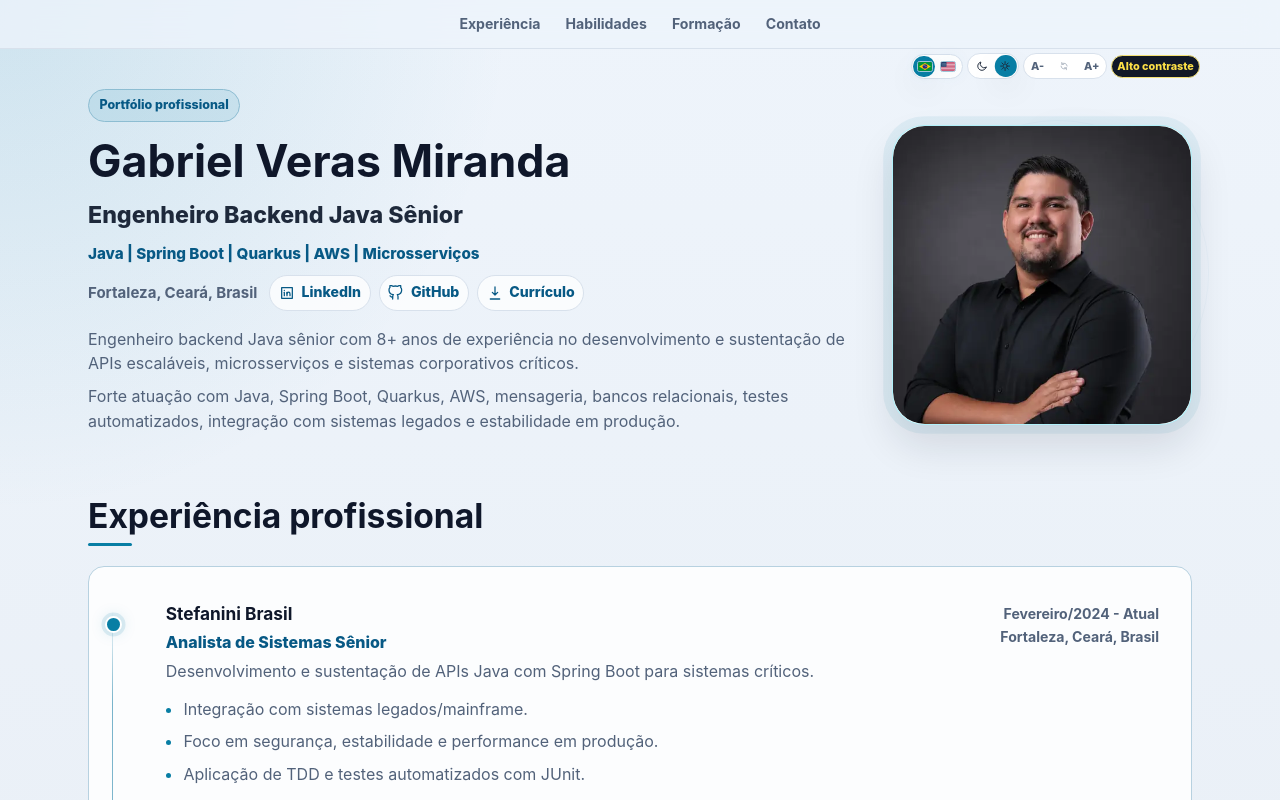
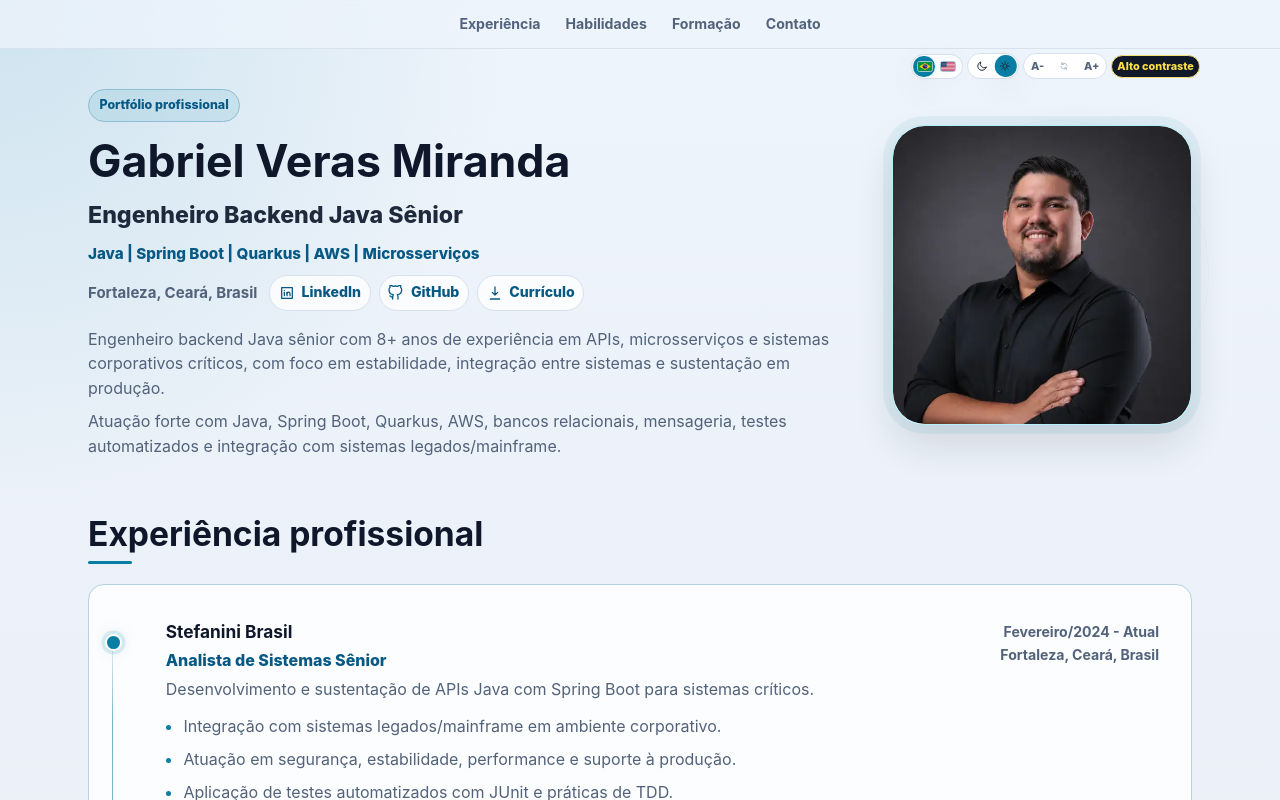
Before and after one commit to gabrielverasm/gabrielveras.dev, an Angular app: page / in a window 1280 px wide. Shown: the top 800 px of the page. Built offline with nearby package versions, Linux system fonts and the light colour scheme.

Commit message:
content: strengthen recruiter positioning

```diff
--- a/src/app/core/i18n/content.en.ts
+++ b/src/app/core/i18n/content.en.ts
@@ -43,8 +43,8 @@ export const CONTENT_EN: PortfolioContent = {
     stackSubtitle: 'Java | Spring Boot | Quarkus | AWS | Microservices',
     location: 'Fortaleza, Ceará, Brazil',
     summary: [
-      'Senior Java Backend Engineer with 8+ years of experience building and maintaining scalable APIs, microservices and enterprise-grade systems.',
-      'Strong background in Java, Spring Boot, Quarkus, AWS, messaging, relational databases, automated testing, legacy system integration and production stability.',
+      'Senior Java Backend Engineer with 8+ years of experience in APIs, microservices and mission-critical enterprise systems, focused on stability, system integration and production reliability.',
+      'Strong background in Java, Spring Boot, Quarkus, AWS, relational databases, messaging, automated testing and legacy/mainframe system integration.',
     ],
     linkedinActionLabel: 'LinkedIn',
     githubActionLabel: 'GitHub',
@@ -142,9 +142,9 @@ export const CONTENT_EN: PortfolioContent = {
         shortSummary:
           'Designed and maintained Java backend APIs using Spring Boot for mission-critical systems.',
         highlights: [
-          'Integrated legacy/mainframe platforms.',
-          'Focused on security, stability and production performance.',
-          'Applied TDD practices and automated tests with JUnit.',
+          'Integrated enterprise systems with legacy/mainframe platforms.',
+          'Worked on security, stability, performance and production support.',
+          'Applied automated testing with JUnit and TDD practices.',
         ],
         details: [
           'Designed and maintained Java backend APIs using Spring Boot for mission-critical systems, integrating legacy/mainframe platforms with focus on security, stability and production performance.',
@@ -444,7 +444,7 @@ export const CONTENT_EN: PortfolioContent = {
   contact: {
     title: 'Contact',
     intro:
-      'Open to remote opportunities in Java backend engineering, focused on APIs, microservices, AWS, messaging and mission-critical enterprise systems.',
+      'Open to conversations about senior Java backend opportunities, API architecture, microservices and enterprise systems.',
     footerText:
       'Professional portfolio focused on Java backend engineering, architecture and scalable systems.',
     emailLabel: 'Send email',
--- a/src/app/core/i18n/content.pt.ts
+++ b/src/app/core/i18n/content.pt.ts
@@ -43,8 +43,8 @@ export const CONTENT_PT: PortfolioContent = {
     stackSubtitle: 'Java | Spring Boot | Quarkus | AWS | Microsserviços',
     location: 'Fortaleza, Ceará, Brasil',
     summary: [
-      'Engenheiro backend Java sênior com 8+ anos de experiência no desenvolvimento e sustentação de APIs escaláveis, microsserviços e sistemas corporativos críticos.',
-      'Forte atuação com Java, Spring Boot, Quarkus, AWS, mensageria, bancos relacionais, testes automatizados, integração com sistemas legados e estabilidade em produção.',
+      'Engenheiro backend Java sênior com 8+ anos de experiência em APIs, microsserviços e sistemas corporativos críticos, com foco em estabilidade, integração entre sistemas e sustentação em produção.',
+      'Atuação forte com Java, Spring Boot, Quarkus, AWS, bancos relacionais, mensageria, testes automatizados e integração com sistemas legados/mainframe.',
     ],
     linkedinActionLabel: 'LinkedIn',
     githubActionLabel: 'GitHub',
@@ -142,9 +142,9 @@ export const CONTENT_PT: PortfolioContent = {
         shortSummary:
           'Desenvolvimento e sustentação de APIs Java com Spring Boot para sistemas críticos.',
         highlights: [
-          'Integração com sistemas legados/mainframe.',
-          'Foco em segurança, estabilidade e performance em produção.',
-          'Aplicação de TDD e testes automatizados com JUnit.',
+          'Integração com sistemas legados/mainframe em ambiente corporativo.',
+          'Atuação em segurança, estabilidade, performance e suporte à produção.',
+          'Aplicação de testes automatizados com JUnit e práticas de TDD.',
         ],
         details: [
           'Desenvolvimento e sustentação de APIs Java com Spring Boot para sistemas críticos, com integração a sistemas legados/mainframe, foco em segurança, estabilidade e performance em produção.',
@@ -442,7 +442,7 @@ export const CONTENT_PT: PortfolioContent = {
   contact: {
     title: 'Contato',
     intro:
-      'Disponível para oportunidades remotas em engenharia backend Java, com foco em APIs, microsserviços, AWS, mensageria e sistemas corporativos críticos.',
+      'Disponível para conversas sobre oportunidades backend Java sênior, arquitetura de APIs, microsserviços e sistemas corporativos.',
     footerText: 'Portfólio profissional focado em backend Java, arquitetura e sistemas escaláveis.',
     emailLabel: 'Enviar e-mail',
     linkedinLabel: 'Ver LinkedIn',
```
